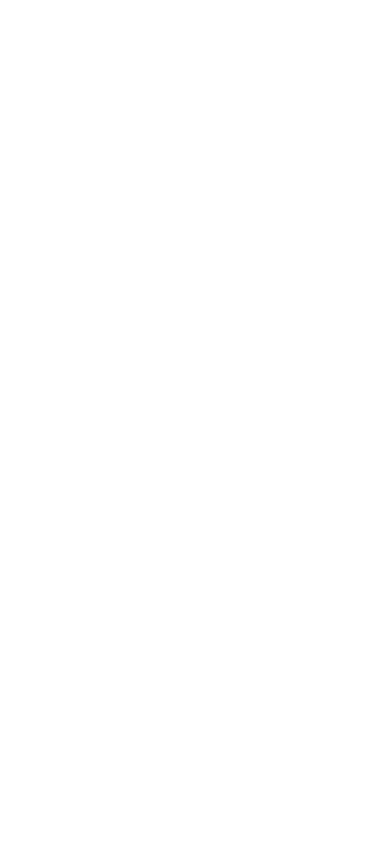
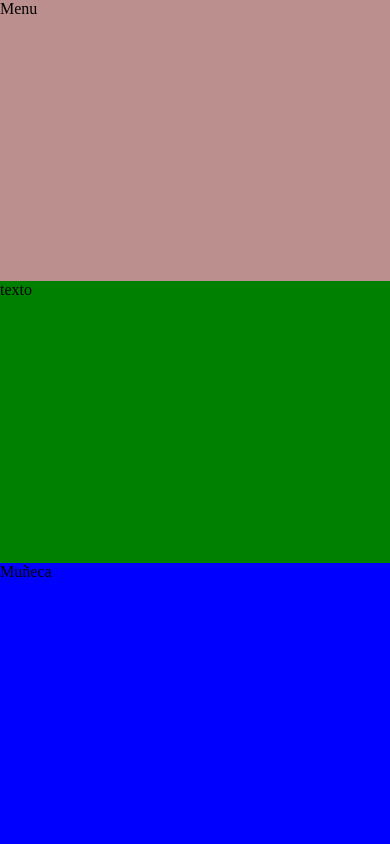
Before and after one commit to Trueqo/Pagina-Covid-19, a website: page index.html in a window 390 px wide. Drawn offline with Linux system fonts and the light colour scheme; files that its build step writes are made by us from their sources.

Commit message:
Estructura de la partOne

```diff
--- a/CSS/styles.css
+++ b/CSS/styles.css
@@ -0,0 +1,67 @@
+*{
+    padding: 0;
+    margin: 0;
+    box-sizing: border-box;
+}
+
+.partOne{
+    background-color: aqua;
+    width: 100%;
+    height: 100vh;
+    display: grid;
+    grid-template-columns: repeat(2,1fr);
+    grid-template-rows: repeat(2,1fr);
+}
+
+
+header{
+    background-color: rosybrown ;
+    grid-column-start: 1;
+    grid-column-end: -1;
+}
+
+section{
+    background-color: green;
+}
+
+aside{
+    background-color: blue;
+}
+
+
+
+
+
+@media(max-width:640px){
+
+    .partOne{
+        background-color: aqua;
+        width: 100%;
+        height: 100vh;
+        display: grid;
+        grid-template-columns: repeat(1,1fr);
+        grid-template-rows: repeat(3,1fr);
+    }
+
+    header{
+        background-color: rosybrown ;
+        grid-column-start: 1;
+        grid-column-end: -1;
+    }
+
+    section{
+        background-color: green;
+        grid-column-start: 1;
+        grid-column-end: -1;
+    }
+
+    aside{
+        background-color: blue;
+        grid-column-start: 1;
+        grid-column-end: -1;
+    }
+
+
+
+
+}
--- a/index.html
+++ b/index.html
@@ -4,12 +4,31 @@
     <meta charset="UTF-8">
     <meta http-equiv="X-UA-Compatible" content="IE=edge">
     <meta name="viewport" content="width=device-width, initial-scale=1.0">
-    <link rel="stylesheet" href="styles.css">
+    <link rel="stylesheet" href="./CSS/styles.css">
     <title>COVIDMAP</title>
 </head>
 <body>
+    <div class="container">
+        <div class="partOne">
+
+            <header class="headerOne">
+                <p>Menu</p>
+            </header>
+            <section class="sectionOne">
+                <p>texto</p>
+            </section>
+            <aside class="asideOne">
+                <p>Muñeca</p>
+            </aside>
 
 
+        <div class="partTwo">
+
+        </div>
+
+
+
+    </div>
     <script src="./script/main.js"></script>
 </body>
 </html>
```
